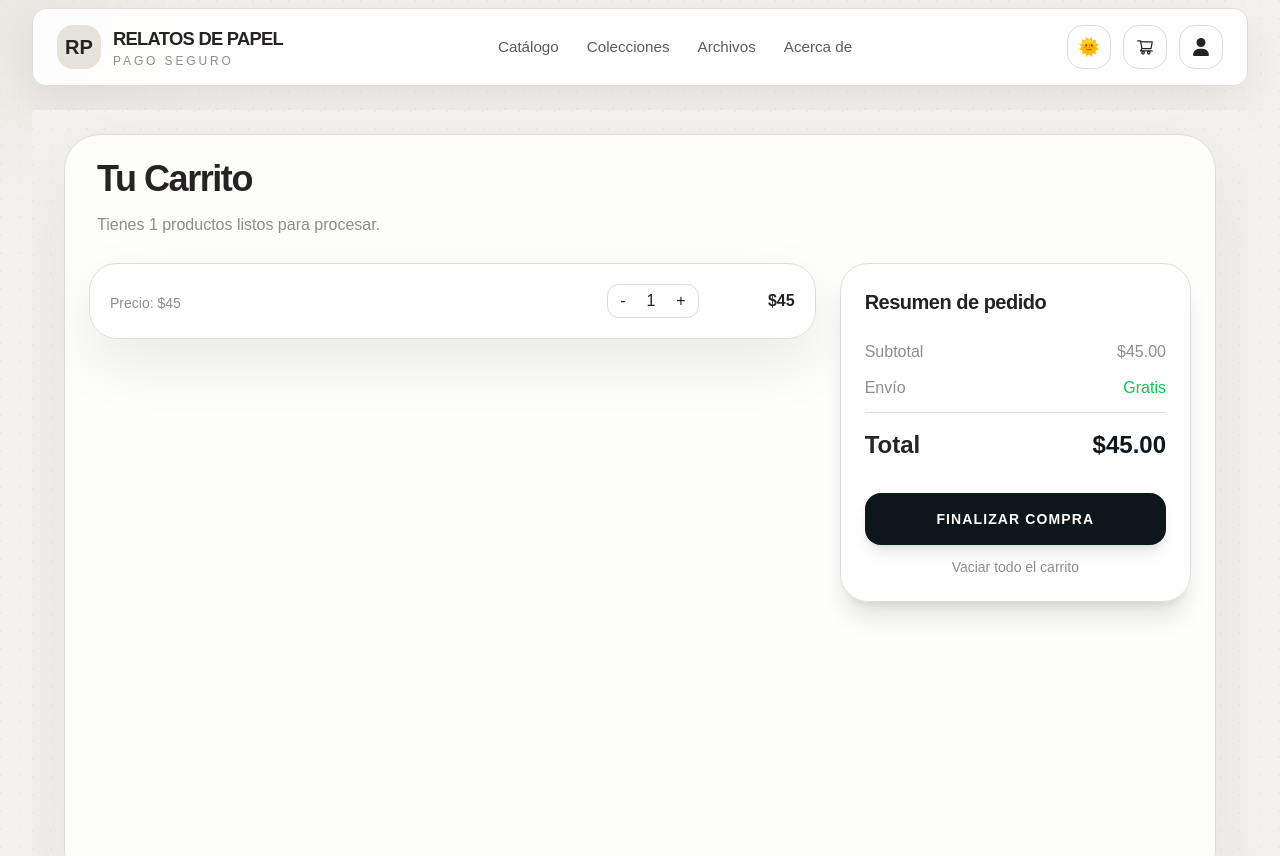
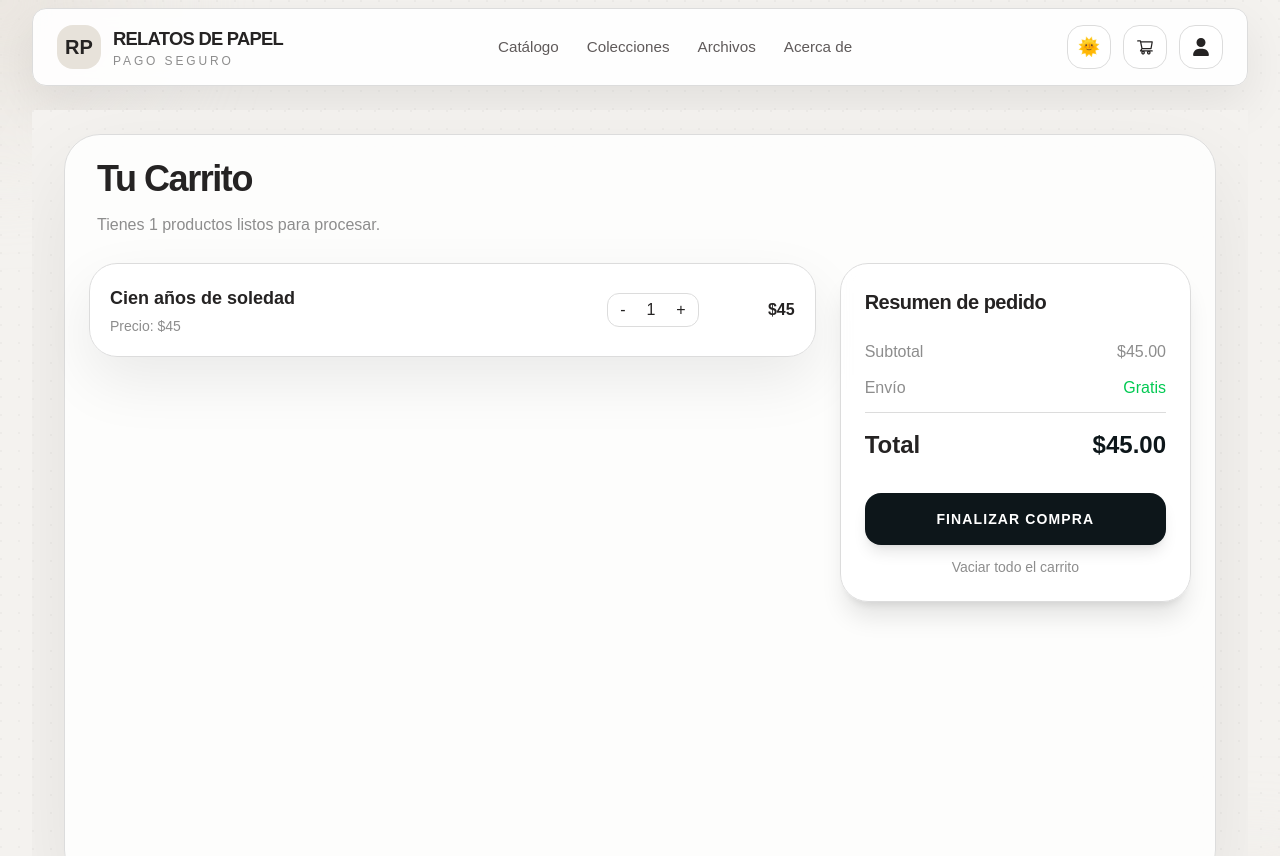
Before and after one commit to TheBryan28/relatos-de-papel-UNIR-fullstack, a React (Vite) app: page /Cart in a window 1280 px wide. Shown: the top 856 px of the page. Built offline with nearby package versions, Linux system fonts and the light colour scheme; a web font is replaced by a local one.

Commit message:
Update Cart.tsx

```diff
--- a/src/modules/Cart/Pages/Cart.tsx
+++ b/src/modules/Cart/Pages/Cart.tsx
@@ -44,7 +44,7 @@ const Cart = () => {
               cart.map((item) => (
                   <Card key={item.id} className="bg-(--panel)/70 p-4 flex items-center justify-between border-(--line) hover:border-(--btn-color)/30 transition-colors">
                     <div className="space-y-1">
-                      <h3 className="font-semibold text-lg">{item.name}</h3>
+                      <h3 className="font-semibold text-lg">{item.title}</h3>
                       <p className="text-sm text-(--muted)">Precio: ${item.price}</p>
                     </div>
 
```
